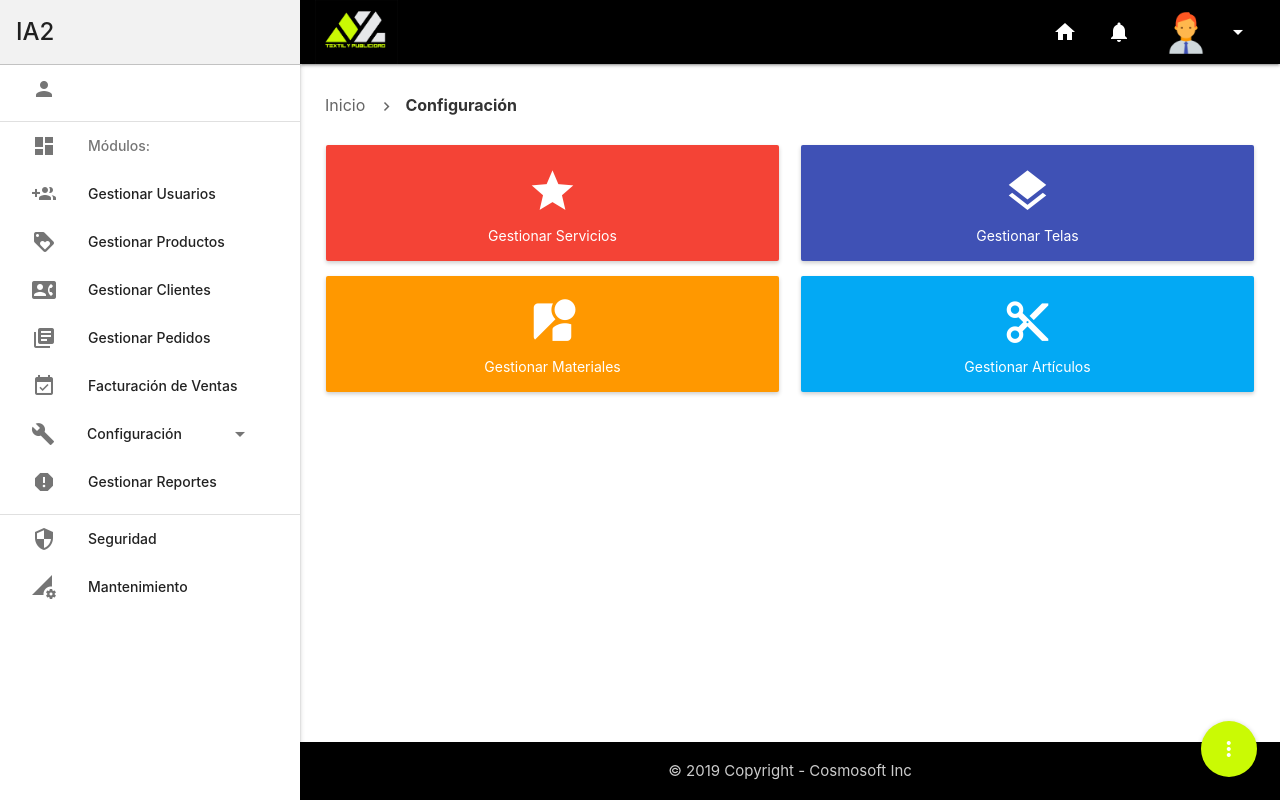
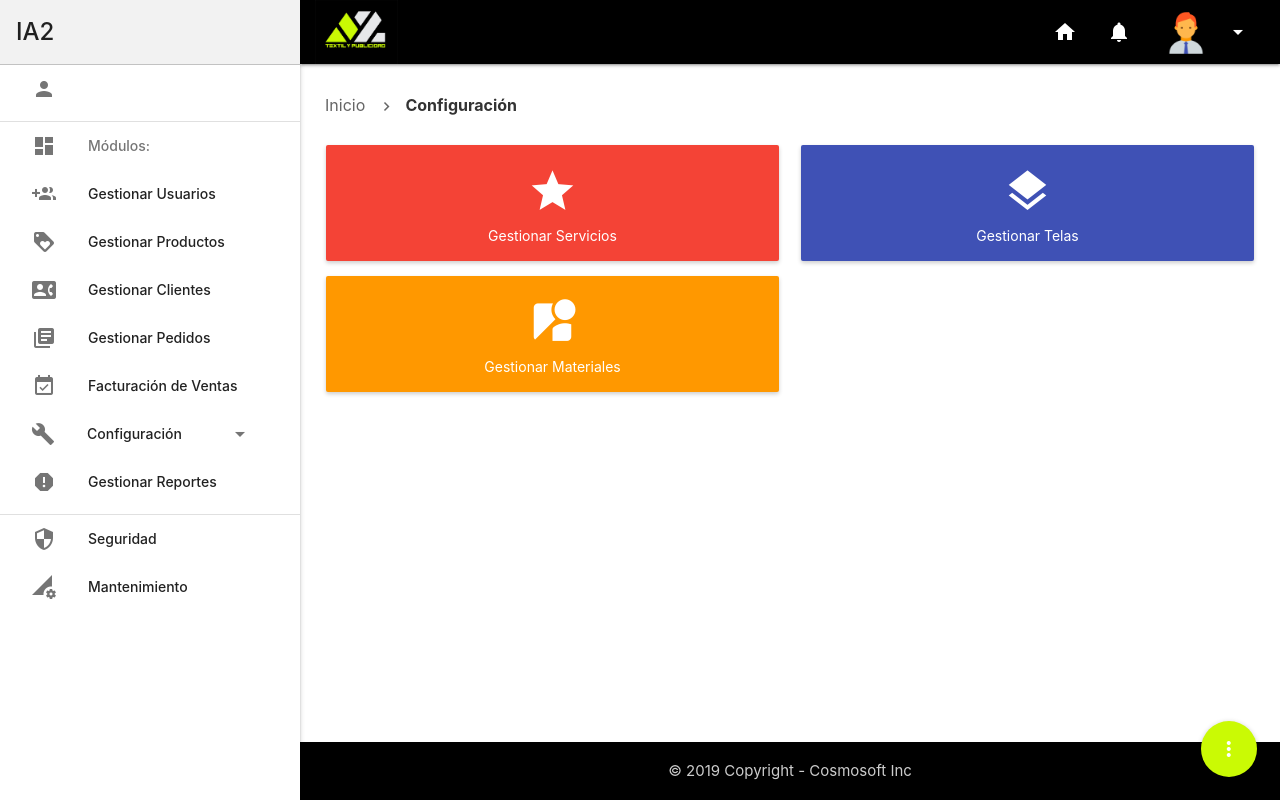
Before and after one commit to YohnnD/project-IA2, a PHP site: page /project-IA2/configuracion in a window 1280 px wide. Run offline with PHP 8.4, Linux system fonts and the light colour scheme; the visitor is signed in with stand-in values (Sample User, id 1); some web fonts are replaced.

Commit message:
Detalles de Links en vistas

```diff
--- a/views/modules/Configuracion/Configuracion.php
+++ b/views/modules/Configuracion/Configuracion.php
@@ -41,12 +41,6 @@
                         <span>Gestionar Materiales</span>
                     </a>
                 </div>
-                <div class="col s12 m6">
-                    <a href="<?php echo Helpers::url('Articulo','index'); ?>" class="btn-app light-blue">
-                        <i class="icon-content_cut"></i>
-                        <span>Gestionar Artículos</span>
-                    </a>
-                </div>
             </div>
         </div>
     </main>
--- a/views/modules/Sistema/Estadistica.php
+++ b/views/modules/Sistema/Estadistica.php
@@ -9,7 +9,7 @@
     <link rel="stylesheet" href="<?php echo BASE_URL; ?>assets/css/material-components.css">
     <link rel="stylesheet" href="<?php echo BASE_URL; ?>assets/icons/style.css">
     <link rel="stylesheet" href="<?php echo BASE_URL; ?>assets/css/owner.css">
-    <title>Inicio - Inversiones A2</title>
+    <title>Estadisticas - Inversiones A2</title>
 </head>
 <body>
     <!-- Header -->
--- a/views/modules/Sistema/Home.php
+++ b/views/modules/Sistema/Home.php
@@ -63,7 +63,7 @@
                     </a>
                 </div>
                 <div class="col s12 m3">
-                    <a href="<?php echo Helpers::url('Reporte','index'); ?>" class="btn-app cyan">
+                    <a href="<?php echo Helpers::url('Reporte','reporteIndex'); ?>" class="btn-app cyan">
                         <i class="icon-report"></i>
                         <span class="truncate">Reportes</span>
                     </a>
```
